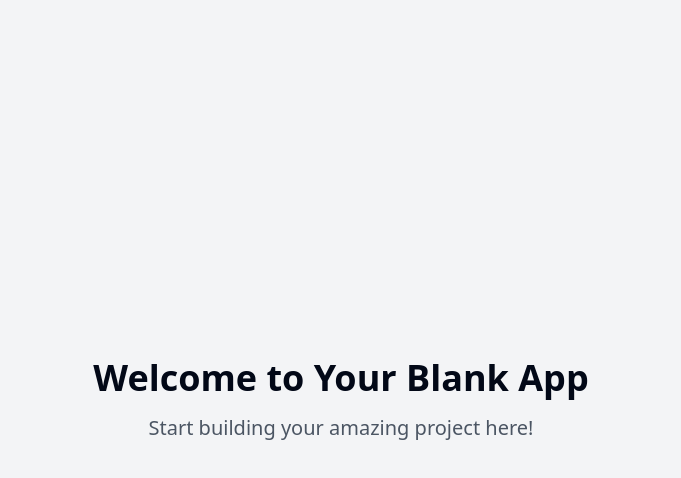
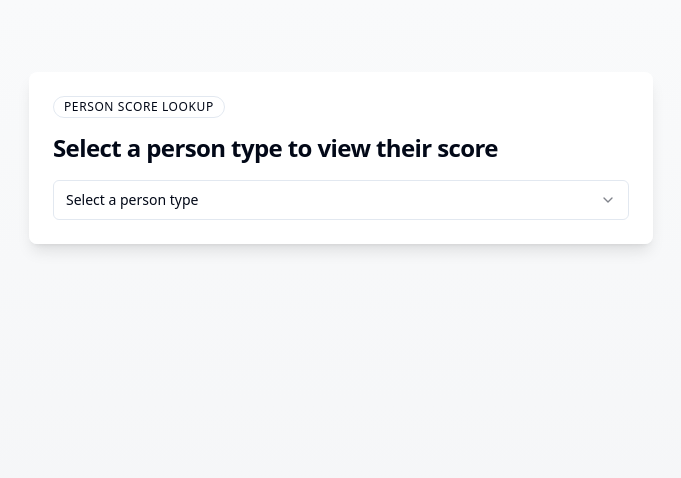
Before and after one commit to Ricksocial2908/person-score-lokup, a React (Vite) app: page / in a window 1280 px wide. Shown: the top 478 px of the page, without its empty margins (299-980 px from the left). Built offline with nearby package versions, Linux system fonts and the light colour scheme.

Commit message:
Add person lookup feature
Adds a lookup feature based on person type.  Includes a dropdown to select person type and view associated score.

```diff
--- /dev/null
+++ b/src/components/ScoreLookup.tsx
@@ -0,0 +1,70 @@
+
+import { useState } from 'react';
+import { PersonType } from '../types/person';
+import { personScores } from '../data/personScores';
+import { Select, SelectContent, SelectItem, SelectGroup, SelectTrigger, SelectValue, SelectLabel } from "@/components/ui/select";
+import { Card, CardContent, CardHeader, CardTitle } from "@/components/ui/card";
+import { Badge } from "@/components/ui/badge";
+
+export default function ScoreLookup() {
+  const [selectedPerson, setSelectedPerson] = useState<PersonType | null>(null);
+
+  return (
+    <div className="w-full max-w-2xl mx-auto p-6 space-y-8 animate-in fade-in slide-in-from-bottom-4 duration-700">
+      <Card className="backdrop-blur-sm bg-white/90 shadow-lg border-0">
+        <CardHeader className="pb-4">
+          <Badge variant="outline" className="w-fit mb-2 uppercase tracking-wider font-medium">
+            Person Score Lookup
+          </Badge>
+          <CardTitle className="text-2xl font-semibold tracking-tight">
+            Select a person type to view their score
+          </CardTitle>
+        </CardHeader>
+        <CardContent className="space-y-6">
+          <Select
+            onValueChange={(value) => {
+              const [category, title] = value.split('|');
+              const person = personScores
+                .find(group => group.category === category)
+                ?.persons.find(p => p.title === title);
+              setSelectedPerson(person || null);
+            }}
+          >
+            <SelectTrigger className="w-full bg-white/50 backdrop-blur-sm">
+              <SelectValue placeholder="Select a person type" />
+            </SelectTrigger>
+            <SelectContent>
+              {personScores.map((group) => (
+                <SelectGroup key={group.category}>
+                  <SelectLabel className="font-semibold">{group.category}</SelectLabel>
+                  {group.persons.map((person) => (
+                    <SelectItem
+                      key={`${person.category}|${person.title}`}
+                      value={`${person.category}|${person.title}`}
+                    >
+                      {person.title}
+                    </SelectItem>
+                  ))}
+                </SelectGroup>
+              ))}
+            </SelectContent>
+          </Select>
+
+          {selectedPerson && (
+            <div className="mt-6 p-4 rounded-lg bg-gray-50/80 backdrop-blur-sm animate-in fade-in slide-in-from-bottom-2 duration-300">
+              <div className="flex justify-between items-center">
+                <div>
+                  <p className="text-sm text-gray-500">{selectedPerson.category}</p>
+                  <h3 className="font-medium">{selectedPerson.title}</h3>
+                </div>
+                <Badge variant="secondary" className="text-lg px-4 py-1">
+                  Score: {selectedPerson.score}
+                </Badge>
+              </div>
+            </div>
+          )}
+        </CardContent>
+      </Card>
+    </div>
+  );
+}
--- /dev/null
+++ b/src/data/personScores.ts
@@ -0,0 +1,36 @@
+
+import { CategoryGroup } from '../types/person';
+
+export const personScores: CategoryGroup[] = [
+  {
+    category: "National",
+    persons: [
+      { category: "National", title: "National Prime Minister/ President", score: 20 },
+      { category: "National", title: "National Government Minister", score: 15 },
+      { category: "National", title: "National Official", score: 12 },
+      { category: "National", title: "National Influencer", score: 10 },
+      { category: "National", title: "Nationally Important stakeholder", score: 10 },
+    ],
+  },
+  {
+    category: "Regional",
+    persons: [
+      { category: "Regional", title: "Regional Prime Minister/ President", score: 10 },
+      { category: "Regional", title: "Regional Government Minister", score: 8 },
+      { category: "Regional", title: "Regional Official", score: 6 },
+      { category: "Regional", title: "Regional Influencer", score: 5 },
+      { category: "Regional", title: "Regionally Important stakeholder", score: 5 },
+    ],
+  },
+  {
+    category: "Local",
+    persons: [
+      { category: "Local", title: "Local Mayor", score: 10 },
+      { category: "Local", title: "County Councillor", score: 8 },
+      { category: "Local", title: "Local Official", score: 6 },
+      { category: "Local", title: "Resident Association", score: 5 },
+      { category: "Local", title: "Local Influencer", score: 4 },
+      { category: "Local", title: "Locally important stakeholder", score: 4 },
+    ],
+  },
+];
--- a/src/pages/Index.tsx
+++ b/src/pages/Index.tsx
@@ -1,12 +1,10 @@
-// Update this page (the content is just a fallback if you fail to update the page)
+
+import ScoreLookup from "@/components/ScoreLookup";
 
 const Index = () => {
   return (
-    <div className="min-h-screen flex items-center justify-center bg-gray-100">
-      <div className="text-center">
-        <h1 className="text-4xl font-bold mb-4">Welcome to Your Blank App</h1>
-        <p className="text-xl text-gray-600">Start building your amazing project here!</p>
-      </div>
+    <div className="min-h-screen bg-gradient-to-b from-gray-50 to-gray-100 py-12">
+      <ScoreLookup />
     </div>
   );
 };
--- /dev/null
+++ b/src/types/person.ts
@@ -0,0 +1,11 @@
+
+export type PersonType = {
+  category: string;
+  title: string;
+  score: number;
+};
+
+export type CategoryGroup = {
+  category: string;
+  persons: PersonType[];
+};
```
